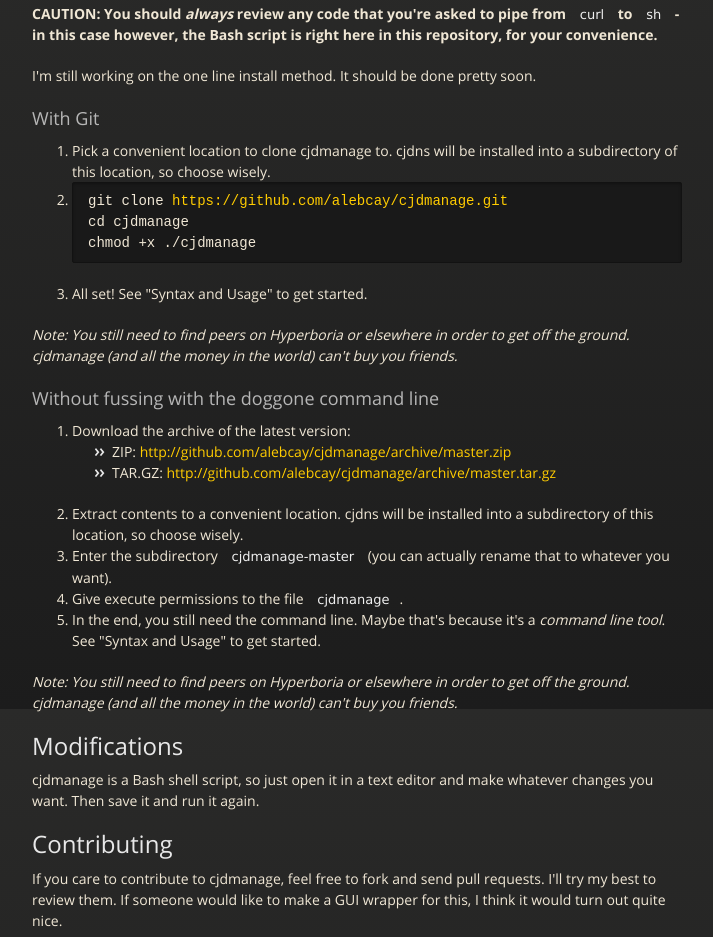
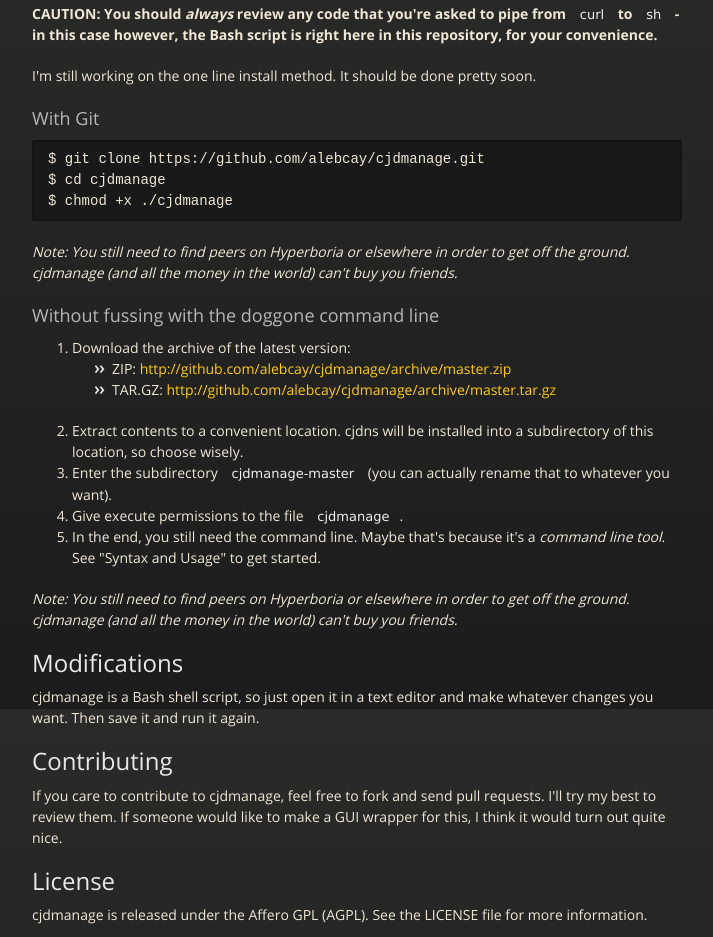
Before and after one commit to alebcay/cjdmanage, a plain HTML site: page index.html in a window 1280 px wide. Shown: the part 891-1828 px from the top of the page, without its empty margins (283-996 px from the left). Drawn offline with nearby package versions, Linux system fonts and the light colour scheme.

```diff
--- a/index.html
+++ b/index.html
@@ -81,14 +81,13 @@
 <h3>
 <a name="with-git" class="anchor" href="#with-git"><span class="octicon octicon-link"></span></a>With Git</h3>
 
-<ol>
-<li>Pick a convenient location to clone cjdmanage to. cjdns will be installed into a subdirectory of this location, so choose wisely.</li>
-<li><pre>
-git clone <a href="https://github.com/alebcay/cjdmanage.git">https://github.com/alebcay/cjdmanage.git</a>
-cd cjdmanage
-chmod +x ./cjdmanage </pre></li>
-<li>All set! See "Syntax and Usage" to get started.</li>
-</ol><p><em>Note: You still need to find peers on Hyperboria or elsewhere in order to get off the ground. cjdmanage (and all the money in the world) can't buy you friends.</em></p>
+<pre>
+$ git clone https://github.com/alebcay/cjdmanage.git
+$ cd cjdmanage
+$ chmod +x ./cjdmanage
+</pre>
+
+<p><em>Note: You still need to find peers on Hyperboria or elsewhere in order to get off the ground. cjdmanage (and all the money in the world) can't buy you friends.</em></p>
 
 <h3>
 <a name="without-fussing-with-the-doggone-command-line" class="anchor" href="#without-fussing-with-the-doggone-command-line"><span class="octicon octicon-link"></span></a>Without fussing with the doggone command line</h3>
```
Also changed, not shown: params.json (+1 -1 lines).
